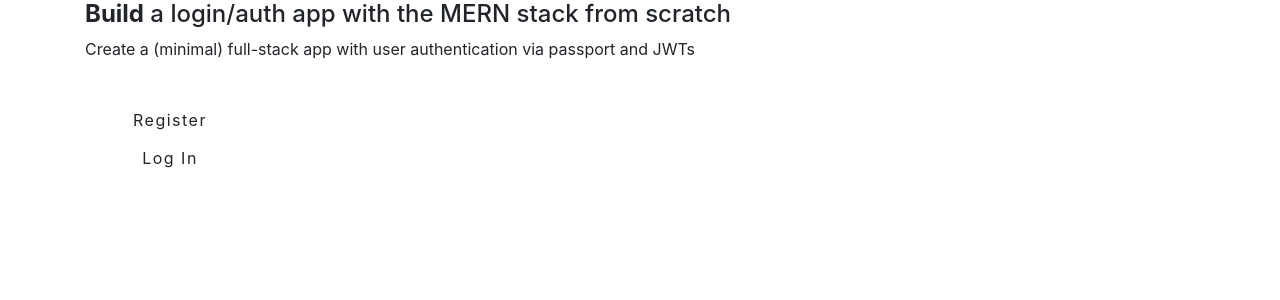
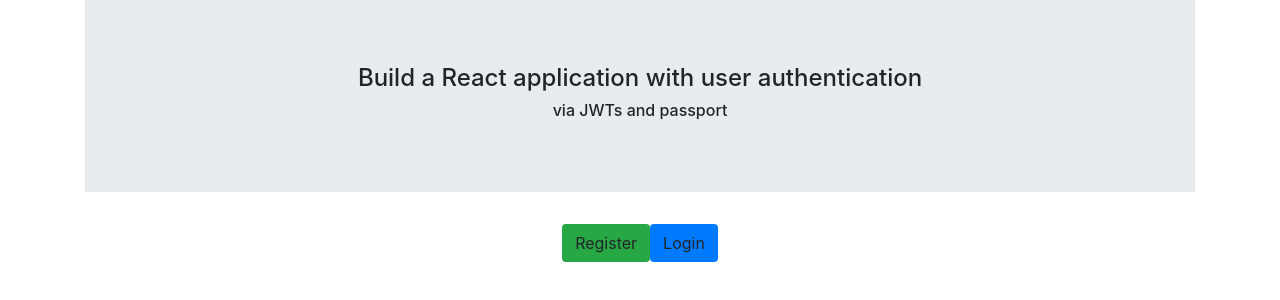
Before and after one commit to ksentak/omega-app, a React (Create React App) app in the folder client/: page / in a window 1280 px wide. Shown: the top 300 px of the page. Built offline with nearby package versions, Linux system fonts and the light colour scheme.

Commit message:
Changed the layout of the landing page

```diff
--- a/client/src/components/layout/Landing.js
+++ b/client/src/components/layout/Landing.js
@@ -4,45 +4,20 @@ import { Link } from "react-router-dom";
 class Landing extends Component {
 	render() {
 		return (
-			<div style={{ height: "75vh" }} className="container valign-wrapper">
+			<div className="container">
+				<div className="jumbotron jumbotron-fluid">
+					<h4 className="text-center">Build a React application with user authentication</h4>
+					<h6 className="text-center">via JWTs and passport</h6>
+				</div>
+
+				{/* Links to Register & Login */}
 				<div className="row">
-					<div className="col s12 center-align">
-						<h4>
-							<b>Build</b> a login/auth app with the{" "}
-							<span>MERN</span> stack from
-							scratch
-            </h4>
-						<p className="flow-text grey-text text-darken-1">
-							Create a (minimal) full-stack app with user authentication via
-							passport and JWTs
-            </p>
-						<br />
-						<div className="col s6">
-							<Link
-								to="/register"
-								style={{
-									width: "140px",
-									borderRadius: "3px",
-									letterSpacing: "1.5px"
-								}}
-								className="btn btn-large waves-effect waves-light hoverable blue accent-3"
-							>
-								Register
-              </Link>
-						</div>
-						<div className="col s6">
-							<Link
-								to="/login"
-								style={{
-									width: "140px",
-									borderRadius: "3px",
-									letterSpacing: "1.5px"
-								}}
-								className="btn btn-large btn-flat waves-effect white black-text"
-							>
-								Log In
-              </Link>
-						</div>
+					<div className="col-sm-10 offset-1 text-center">
+						{/* Register */}
+						<Link to="/register" className="btn bg-success">Register</Link>
+
+						{/* Login */}
+						<Link to="/login" className="btn bg-primary">Login</Link>
 					</div>
 				</div>
 			</div>
```
